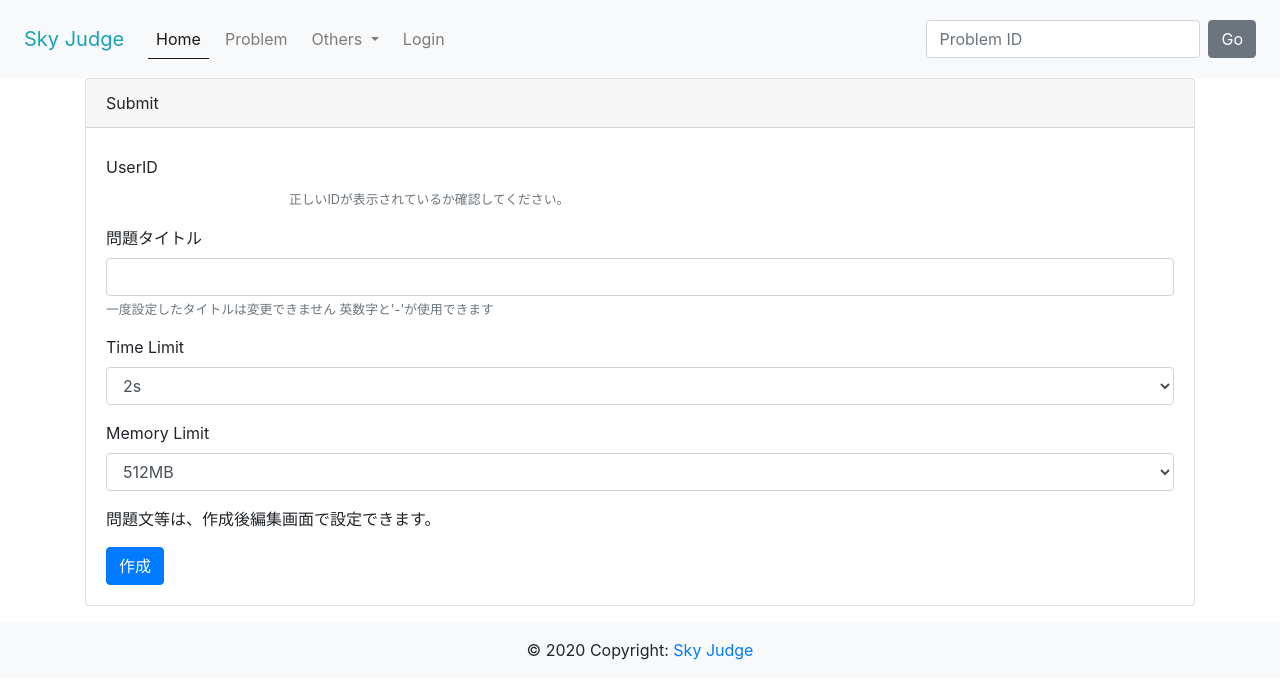
After one commit to moritaoy/SkyJudgeWeb, a Django app: page /problem/create/ in a window 1280 px wide. The commit adds this page. Shown: the top 699 px of the page. Run offline with Django 3.2, Linux system fonts and the light colour scheme; some libraries are stand-ins or nearby versions.

Commit message:
add problem create field

```diff
--- a/problem/urls.py
+++ b/problem/urls.py
@@ -3,6 +3,7 @@ from . import views
 app_name="problem"
 urlpatterns = [
     path('edit/<slug:problemID>',views.problem_edit, name='problem_edit'),
+    path('create/',views.problem_create, name='problem_create'),
     path('<slug:problemID>', views.problem,  name='problem'),
     path('',views.problem_index, name='problem_index')
 ]
--- a/problem/views.py
+++ b/problem/views.py
@@ -7,11 +7,12 @@ from datetime import datetime
 import random
 import json
 
+from user.models import User
+
 os.environ['AWS_DEFAULT_REGION'] = 'ap-northeast-1'
 dynamodb = boto3.resource('dynamodb')
 sqs = boto3.client('sqs')
 queue_url = "https://sqs.ap-northeast-1.amazonaws.com/433403878829/JudgeDataQueue"
-
 
 problemdb = dynamodb.Table('ProblemDB')
 judgedb = dynamodb.Table('JudgeDB')
@@ -19,6 +20,9 @@ sequencedb = dynamodb.Table('sequences')
 # Create your views here.
 
 test = "# Welcome to SkyJudge!\n### このページは？\nこのページはサンプルの問題を表示しています！\n他の人の作成した問題を解く場合は、上のメニューバーにある**入力欄**に**ProblemID**を入力して、移動してください。\n\n### ProblemIDとは？\n例えば、この問題のProblemIDは`PAHello-World`です。\n問題を作成すると、それぞれに1つProblemIDが発行されます。\n基本的にProblemIDは`P`から始まります。\n\nもし、解きたい問題のProblemIDが解らない場合は、問題の作問者に問い合わせてください。\n\n### 問題を作るには？\n問題を作るには、アカウントを作成する必要があります。\nアカウント作成には、メニューバーの**User**から作成できます。\n\n詳しい作成方法は、ログイン後の問題作成ページに記載してあります。\n\n### 問題を解くには？\n問題を解くにはログインする必要はありません。\nただし、ログインしていない状態での提出は短期間のみ記録されます。\n\n問題を読んで、解答コード(or 解答文)が分ったら、問題ページの下部に移動しましょう。\n**Submit**と書かれた枠があります。\n自身のID(ログインしていない場合、Guestとなります)と、ProblemIDが正しいことを確認してください。\n解答コードを張り付けるか、ファイルを選択後、言語を選択して下さい。\n最後に、提出ボタンを押すとコードがサーバーに提出されます。\n\n提出後は、結果が出るまでしばらく待つ必要があります。\n結果に関しての詳しい説明はチュートリアルをご確認下さい。\n\nなお、作問者の設定により一部の言語が使用できない、又は提出を受け付けていない場合があります。\n提出を受け付けていない場合、**Submit**枠は表示されません。\n\n## Hello World!\nここで提出を試すことができます。\n\n### 問題\n標準出力に一行、`Hello World`と出力してください。\n\n"
+LangDefault = ["C++", "text"]
+allow_TL_list = [2]
+allow_ML_list = [524288]
 
 
 def problem(request, problemID, cont_in={}):
@@ -52,6 +56,8 @@ def problem(request, problemID, cont_in={}):
         context.update(cont_in)
         if request.user.is_authenticated:
             context['userID'] = request.user.username
+        if problemData['AllowAllLang']:
+            context["langList"] = LangDefault
     except:
         context = {'message_warning': "問題を読み込む際に問題が発生しました。想定されないエラー",
                    'allowSubmit': False
@@ -89,7 +95,7 @@ def problem_submit(request, problemID):
             })
     judge_sequence_q = sequencedb.update_item(
         Key={
-            'name':"JudgeID"
+            'name': "JudgeID"
         },
         UpdateExpression='ADD current_number :incr',
         ExpressionAttributeValues={
@@ -97,38 +103,90 @@ def problem_submit(request, problemID):
         },
         ReturnValues="UPDATED_NEW"
     )
-    judge_sequence=judge_sequence_q['Attributes']['current_number']
+    judge_sequence = judge_sequence_q['Attributes']['current_number']
     judge_sequence %= 10000000
-    judge_sequence=str(judge_sequence).zfill(6)
-    judge_rand=str(random.randint(0,9999)).zfill(4)
-    submitDate=int(datetime.now().timestamp())
-    judgeID="JU"+str(int(datetime.now().timestamp()))+"-"+judge_sequence+judge_rand
+    judge_sequence = str(judge_sequence).zfill(6)
+    judge_rand = str(random.randint(0, 9999)).zfill(4)
+    submitDate = int(datetime.now().timestamp())
+    judgeID = "JU" + str(int(datetime.now().timestamp())) + "-" + judge_sequence + judge_rand
     print(judgeID)
-    item={
+    item = {
         "JudgeID": judgeID,
         "ProblemID": problemID,
         "Code": data['Code'],
-        "Auther": data['userID'],
+        "Author": data['userID'],
         "Language": data['LangSelect'],
         "SubmitDate": submitDate,
         "JudgeStatus": False
     }
     judgedb.put_item(Item=item)
-    sqs_message={
+    sqs_message = {
         "judgeID": judgeID,
         "task": "submit"
     }
-    sqs.send_message(QueueUrl=queue_url,MessageBody=json.dumps(sqs_message))
-    return HttpResponseRedirect("/judge/"+judgeID)
+    sqs.send_message(QueueUrl=queue_url, MessageBody=json.dumps(sqs_message))
+    return HttpResponseRedirect("/judge/" + judgeID)
 
-def problem_create(request):
-    if request.method == 'POST':
+
+def problem_create(request, cont={}):
+    if request.method == 'POST' and 'message_warning' not in cont:
         return problem_create_submit(request)
+    return render(request, 'problem/create.html', cont)
+
+
+def title_validator(s):
+    return s.replace('-', '').isalnum()
 
 
 def problem_create_submit(request):
-    print()
+    req_item = request.POST
+    problem_list=User.get_problem_list(request.user)
+    if len(problem_list) >= request.user.max_problem_num:
+        return problem_create(request, {
+            'message_warning': "作成可能な数を超えています。作成数の増加を希望する場合、運営者までご連絡ください。"
+        })
 
+    if not title_validator(req_item['title']):
+        return problem_create(request, {
+            'message_warning': "タイトルが不正です。使用できる文字を確認して下さい。"
+        })
+    if int(req_item['TL']) not in allow_TL_list and int(req_item['ML']) not in allow_ML_list:
+        return problem_create(request, {
+            'message_warning': "TL MLの設定に許可できない値がありました。想定されないエラー"
+        })
+    judge_sequence_q = sequencedb.update_item(
+        Key={
+            'name': "JudgeID"
+        },
+        UpdateExpression='ADD current_number :incr',
+        ExpressionAttributeValues={
+            ':incr': 1
+        },
+        ReturnValues="UPDATED_NEW"
+    )
+    judge_sequence = judge_sequence_q['Attributes']['current_number']
+    judge_sequence %= 10000000
+    judge_sequence = str(judge_sequence).zfill(6)
+    judge_rand = str(random.randint(0, 9999)).zfill(4)
+    problemID = "PU" + judge_sequence + judge_rand + "-" + req_item['title']
+    item = {
+        "AllowAccess": False,
+        "AllowSubmit": False,
+        "Author": request.user.username,
+        "AllowAllLang": True,
+        "LangList": [],
+        "ProblemBody": "#Hello Problem",
+        "ProblemID": problemID,
+        "ProblemName": req_item['title'],
+        "Config_Case": 0,
+        "Config_ML": req_item['ML'],
+        "Config_TL": req_item['TL'],
+        "WhiteList": [request.user.username, ]
+    }
+    problemdb.put_item(Item=item)
+    User.add_problem(request.user,problemID,req_item['title'])
+    request.user.save()
+    return problem_edit(request,problemID)
 
 def problem_edit(request, problemID):
     return
--- a/templates/index.html
+++ b/templates/index.html
@@ -16,7 +16,7 @@
             <h1 class="display-4 font-weight-normal text-info">Sky Judge</h1>
             {% if user.is_authenticated %}
             <p class="lead font-weight-normal">ようこそ！ {{ user.username }}さん！</p>
-            <a class="btn btn-outline-secondary" href="#">問題作成</a>
+            <a class="btn btn-outline-secondary" href="{% url "problem:problem_create" %}">問題作成</a>
                 {% if user.is_superuser %}
                 <a class="btn btn-outline-secondary" href="/admin_setting">管理</a>
                 {% endif %}
--- /dev/null
+++ b/templates/problem/create.html
@@ -0,0 +1,57 @@
+{% extends "base.html" %}
+{% load static %}
+
+{% block content %}
+    {% if message_warning %}
+        <div class="bs-component">
+            <div class="alert alert-dismissible alert-warning">
+                <button type="button" class="close" data-dismiss="alert">×</button>
+                <h4 class="alert-heading">Warning!</h4>
+                <p class="mb-0">{{ message_warning }}
+                </p>
+            </div>
+        </div>
+    {% endif %}
+    <div class="container">
+        <div class="card mb-3">
+            <div class="card-header">Submit</div>
+            <div class="card-body">
+                <form name="Submit" id="Submit" action="" method="POST">
+                    <fieldset>
+                        <div class="form-group row">
+                            <label for="userID" class="col-sm-2 col-form-label">UserID</label>
+                            <div class="col-sm-10">
+                                <input form="Submit" type="text" readonly="" class="form-control-plaintext"
+                                       id="userID" name="userID"
+                                       value="{{ user.username }}">
+                                <small id="IDHelp" class="form-text text-muted">正しいIDが表示されているか確認してください。</small>
+                            </div>
+                        </div>
+                        <div class="form-group">
+                            <label for="title">問題タイトル</label>
+                            <input form="Submit" type="text" class="form-control" id="title" name="title"
+                                   aria-describedby="title_help" placeholder="">
+                            <small id="title_help" class="form-text text-muted">一度設定したタイトルは変更できません
+                                英数字と'-'が使用できます</small>
+                        </div>
+                        <div class="form-group">
+                            <label for="TL">Time Limit</label>
+                            <select form="Submit" class="form-control" id="TL" name="TL">
+                                <option value="2">2s</option>
+                            </select>
+                        </div>
+                        <div class="form-group">
+                            <label for="ML">Memory Limit</label>
+                            <select form="Submit" class="form-control" id="ML" name="ML">
+                                <option value="524288">512MB</option>
+                            </select>
+                        </div>
+                        {% csrf_token %}
+                        <p>問題文等は、作成後編集画面で設定できます。</p>
+                        <button form="Submit" type="submit" class="btn btn-primary">作成</button>
+                    </fieldset>
+                </form>
+            </div>
+        </div>
+    </div>
+{% endblock %}
--- a/templates/problem/problem.html
+++ b/templates/problem/problem.html
@@ -10,7 +10,7 @@
                 <div class="alert alert-dismissible alert-warning">
                     <button type="button" class="close" data-dismiss="alert">×</button>
                     <h4 class="alert-heading">Warning!</h4>
-                    <p class="mb-0">{{ message_warning }}</a>
+                    <p class="mb-0">{{ message_warning }}
                     </p>
                 </div>
             </div>
@@ -46,7 +46,7 @@
                                 <div class="col-sm-10">
                                     <input form="Submit" type="text" readonly="" class="form-control-plaintext"
                                            id="userID" name="userID"
-                                           value="{{ userID }}">
+                                           value="{{ user.userID }}">
                                 </div>
                                 <label for="problemID" class="col-sm-2 col-form-label">ProblemID</label>
                                 <div class="col-sm-10">
--- a/templates/user/detail.html
+++ b/templates/user/detail.html
@@ -15,6 +15,10 @@
                     <tr>
                         <th>メールアドレス</th>
                         <td>{{ user.email }}</td>
+                    </tr>
+                    <tr>
+                        <th>作成可能問題数</th>
+                        <td>{{ user.max_problem_num }}</td>
                     </tr>
                     </tbody>
                 </table>
@@ -42,7 +46,7 @@
                 </table>
                 </tbody>
                 <p class="lead">
-                    <a class="btn btn-primary" href="#">問題作成</a>
+                    <a class="btn btn-primary" href="{% url "problem:problem_create" %}">問題作成</a>
                 </p>
             </div>
         </div>
--- a/user/admin.py
+++ b/user/admin.py
@@ -26,6 +26,7 @@ class MyUserAdmin(UserAdmin):
         (_('Permissions'), {'fields': ('is_active', 'is_staff', 'is_superuser',
                                        'groups', 'user_permissions')}),
         (_('Problems'), {'fields': ('max_problem_num',)}),
+        (_('IDlist'), {'fields': ('problem_list','submit_history')}),
         (_('Important dates'), {'fields': ('last_login', 'date_joined')}),
     )
     add_fieldsets = (
```
Also changed, not shown: templates/problem/edit.html (added, +57 -0 lines).
